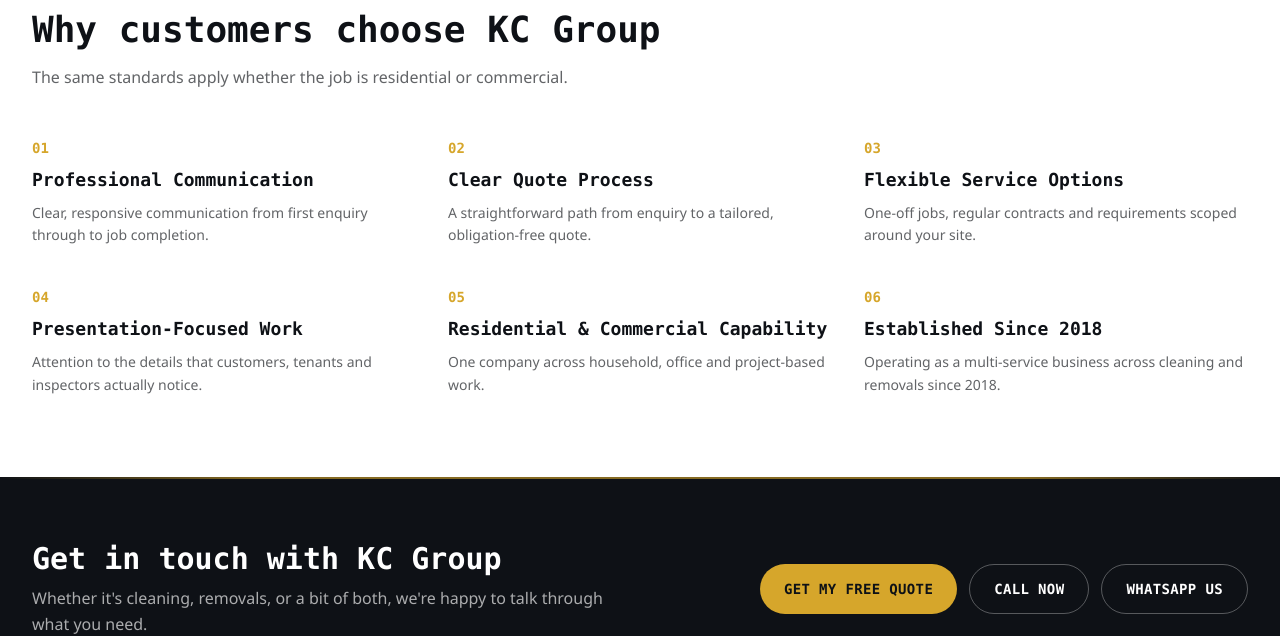
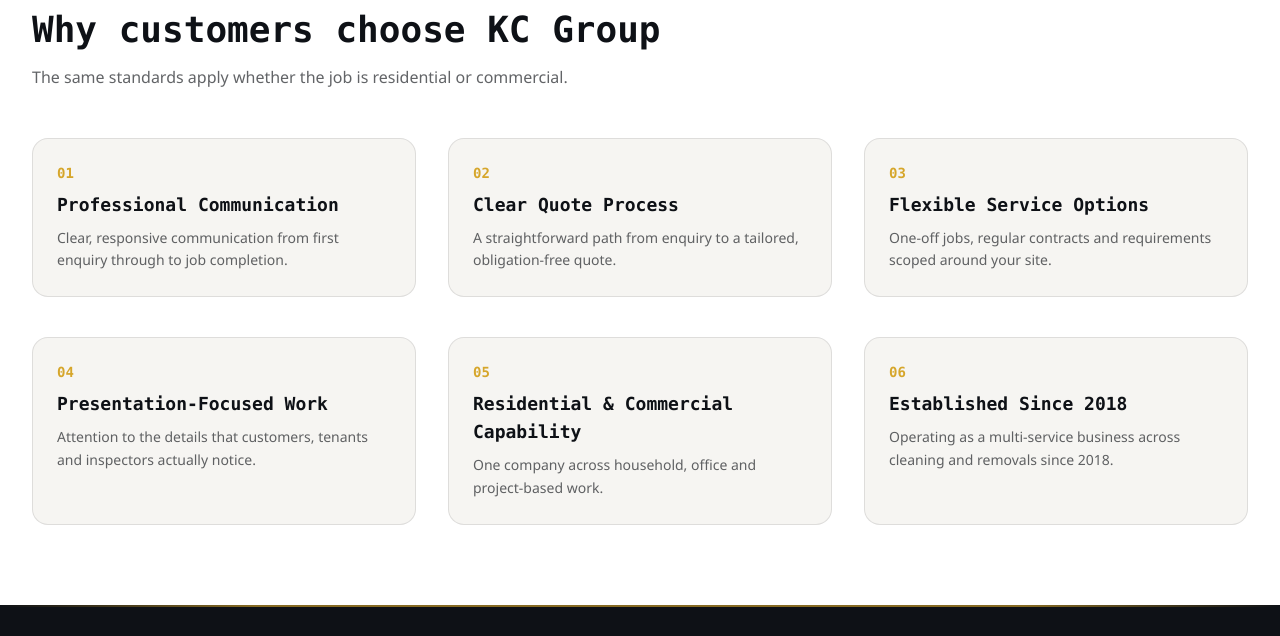
Before and after one commit to navinamagar-141/kc-group-website, a Next.js app: page /about in a window 1280 px wide. Shown: the part 1140-1776 px from the top of the page. Built offline with nearby package versions, Linux system fonts and the light colour scheme; no server answers.

Commit message:
about and app page updated

```diff
--- a/app/about/page.tsx
+++ b/app/about/page.tsx
@@ -70,7 +70,7 @@
           <div className="mt-12 grid grid-cols-1 sm:grid-cols-2 lg:grid-cols-3 gap-x-8 gap-y-10">
             {whyChooseUs.map((item, i) => (
               <FadeUp key={item.title} delay={i * 60}>
-                <div className="flex flex-col gap-2">
+                <div className="lift group flex h-full flex-col gap-2 rounded-2xl border border-ink/10 bg-paper p-6 hover:border-gold/60 hover:shadow-[0_18px_40px_-24px_rgba(14,17,22,0.35)]">
                   <span className="text-sm font-semibold text-gold">{String(i + 1).padStart(2, "0")}</span>
                   <h3 className="font-display text-lg font-semibold text-ink">{item.title}</h3>
                   <p className="text-sm text-ink/65 leading-relaxed">{item.description}</p>
--- a/app/page.tsx
+++ b/app/page.tsx
@@ -184,7 +184,7 @@
           <div className="mt-12 grid grid-cols-1 sm:grid-cols-2 lg:grid-cols-3 gap-x-8 gap-y-10">
             {whyChooseUs.map((item, i) => (
               <FadeUp key={item.title} delay={i * 60}>
-                <div className="flex flex-col gap-2">
+                <div className="lift group flex h-full flex-col gap-2 rounded-2xl border border-ink/10 bg-paper p-6 hover:border-gold/60 hover:shadow-[0_18px_40px_-24px_rgba(14,17,22,0.35)]">
                   <span className="text-sm font-semibold text-gold">{String(i + 1).padStart(2, "0")}</span>
                   <h3 className="font-display text-lg font-semibold text-ink">{item.title}</h3>
                   <p className="text-sm text-ink/65 leading-relaxed">{item.description}</p>
```
